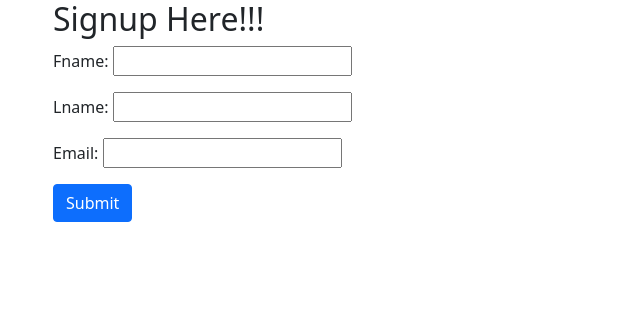
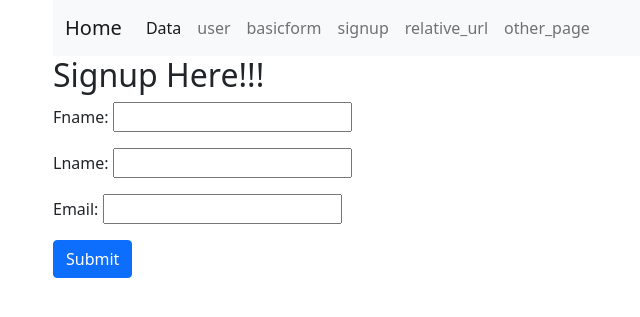
Before and after one commit to iamjpsonkar/Django_learnings, a Django app: page /first_app/signup/ in a window 1280 px wide. Shown: the top 317 px of the page, without its empty margins (29-669 px from the left). Run offline with Django 4.2, Linux system fonts and the light colour scheme.

Commit message:
template Inheritance

```diff
--- a/first_app/urls.py
+++ b/first_app/urls.py
@@ -21,10 +21,10 @@ app_name = "first_app"
 
 urlpatterns = [
     path('',views.index,name="index"),
-    path('data/',views.data_index,name="data_index"),
-    path('user/',views.user_index,name="user_index"),
-    path('basicform/',views.form_name_view,name="form_name"),
-    path('signup/',views.signup_user,name="signup_user"),
+    path('data/',views.data_index,name="data"),
+    path('user/',views.user_index,name="user"),
+    path('basicform/',views.form_name_view,name="basicform"),
+    path('signup/',views.signup_user,name="signup"),
     path('relative_url/',views.relative_url,name="relative_url"),
     path('other_page/',views.other_page,name="other_page"),
 ]
--- a/first_app/views.py
+++ b/first_app/views.py
@@ -4,7 +4,7 @@ from first_app.models import Topic, Webpage, AccessRecord, User
 from . import forms
 from first_app.forms import NewUserForm
 
-app_name = "first_app"
+
 
 # Create your views here.
 def index(request=None):
--- a/static/css/mycss.css
+++ b/static/css/mycss.css
@@ -1,8 +1,3 @@
-*{
-    background-color: aquamarine;
-    color: blueviolet;
-}
-
 .bd1{
     border: 1px solid black;
 }
--- /dev/null
+++ b/templates/first_app/base_template.html
@@ -0,0 +1,52 @@
+<!DOCTYPE html>
+{% load static %}
+<html lang="en">
+    <head>
+        <title></title>
+        <meta charset="UTF-8">
+        <meta name="viewport" content="width=device-width, initial-scale=1">
+        <link href="{% static 'css/mycss.css' %}" rel="stylesheet">
+        <link href="https://cdn.jsdelivr.net/npm/bootstrap@5.1.3/dist/css/bootstrap.min.css" rel="stylesheet" integrity="sha384-1BmE4kWBq78iYhFldvKuhfTAU6auU8tT94WrHftjDbrCEXSU1oBoqyl2QvZ6jIW3" crossorigin="anonymous">
+        <script src="https://cdn.jsdelivr.net/npm/bootstrap@5.1.3/dist/js/bootstrap.bundle.min.js" integrity="sha384-ka7Sk0Gln4gmtz2MlQnikT1wXgYsOg+OMhuP+IlRH9sENBO0LRn5q+8nbTov4+1p" crossorigin="anonymous"></script>
+    </head>
+    <body>
+        <div class="container">
+            <nav class="navbar navbar-expand-lg navbar-light bg-light">
+                <div class="container-fluid">
+                  <a class="navbar-brand" href="{% url 'index' %}">Home</a>
+                  <button class="navbar-toggler" type="button" data-bs-toggle="collapse" data-bs-target="#navbarNav" aria-controls="navbarNav" aria-expanded="false" aria-label="Toggle navigation">
+                    <span class="navbar-toggler-icon"></span>
+                  </button>
+                  <div class="collapse navbar-collapse" id="navbarNav">
+                    <ul class="navbar-nav">
+                      <li class="nav-item">
+                        <a class="nav-link active" aria-current="page" href="{% url 'first_app:data' %}">Data</a>
+                      </li>
+                      <li class="nav-item">
+                        <a class="nav-link" href="{% url 'first_app:user' %}">user</a>
+                      </li>
+                      <li class="nav-item">
+                        <a class="nav-link" href="{% url 'first_app:basicform' %}">basicform</a>
+                      </li>
+                      <li class="nav-item">
+                        <a class="nav-link" href="{% url 'first_app:signup' %}">signup</a>
+                      </li>
+                      <li class="nav-item">
+                        <a class="nav-link" href="{% url 'first_app:relative_url' %}">relative_url</a>
+                      </li>
+                      <li class="nav-item">
+                        <a class="nav-link" href="{% url 'first_app:other_page' %}">other_page</a>
+                      </li>
+                    </ul>
+                  </div>
+                </div>
+              </nav>
+        </div>
+        <div class="container">
+            {% block body_block %}
+            <!-- Everything Inside this will be replaced!!! -->
+            {% endblock %}
+        </div>
+
+    </body>
+</html>
--- a/templates/first_app/signup.html
+++ b/templates/first_app/signup.html
@@ -1,21 +1,11 @@
 <!DOCTYPE html>
-<html lang="en">
-    <head>
-        <title></title>
-        <meta charset="UTF-8">
-        <meta name="viewport" content="width=device-width, initial-scale=1">
-        <link href="css/style.css" rel="stylesheet">
-        <link href="https://cdn.jsdelivr.net/npm/bootstrap@5.1.3/dist/css/bootstrap.min.css" rel="stylesheet" integrity="sha384-1BmE4kWBq78iYhFldvKuhfTAU6auU8tT94WrHftjDbrCEXSU1oBoqyl2QvZ6jIW3" crossorigin="anonymous">
-        <script src="https://cdn.jsdelivr.net/npm/bootstrap@5.1.3/dist/js/bootstrap.bundle.min.js" integrity="sha384-ka7Sk0Gln4gmtz2MlQnikT1wXgYsOg+OMhuP+IlRH9sENBO0LRn5q+8nbTov4+1p" crossorigin="anonymous"></script>
-    </head>
-    <body>
-        <div class="container">
-            <h2>Signup Here!!!</h2>
+{% extends 'first_app/base_template.html' %}
+{% load static %}
+    {% block body_block %}
+        <h2>Signup Here!!!</h2>
             <form method="POST">
                 {{ form.as_p }}
                 {% csrf_token %}
                 <input type="submit" class="btn btn-primary" value="Submit"/>
             </form>
-        </div>
-    </body>
-</html>
+        {% endblock %}
```
Also changed, not shown: templates/first_app/basicform.html (+4 -11 lines), templates/first_app/data_index.html (+3 -11 lines), templates/first_app/index.html (+3 -11 lines), templates/first_app/otherpage.html (+4 -10 lines), templates/first_app/relative_url.html (+4 -10 lines), templates/first_app/user_index.html (+3 -12 lines).
